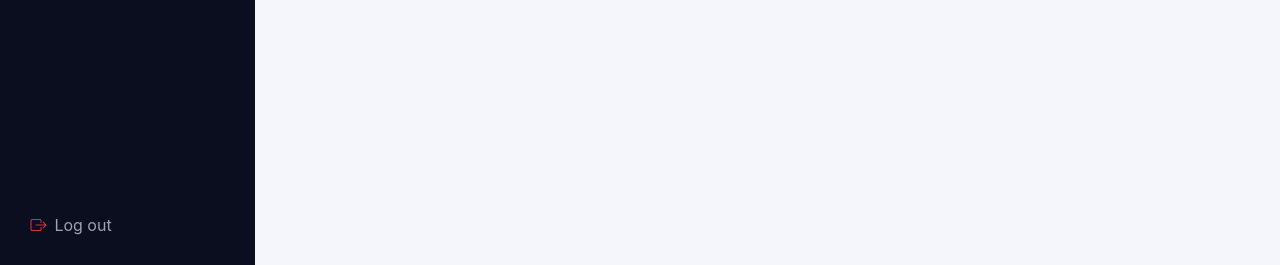
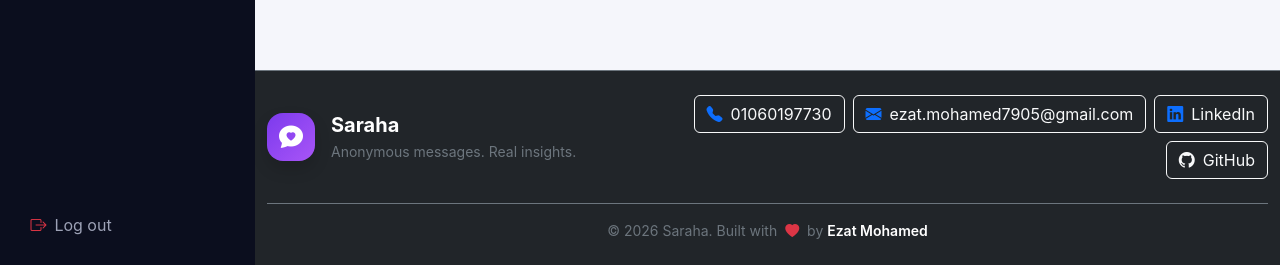
Before and after one commit to ezatmm5572/saraha-frontend, a Vue app: page /messages in a window 1280 px wide. Shown: the part 535-800 px from the top of the page. Built offline with nearby package versions, Linux system fonts and the light colour scheme; no server answers; sample sign-in values are in the browser's storage.

Commit message:
Add Bootstrap footer

```diff
--- /dev/null
+++ b/src/components/AppFooter.vue
@@ -0,0 +1,109 @@
+<template>
+    <footer class="app-footer mt-5 bg-dark text-white border-top border-secondary">
+
+        <div class="container py-4">
+
+            <div class="row align-items-center g-4">
+
+                <!-- Brand -->
+                <div class="col-12 col-lg-4">
+
+                    <div class="d-flex align-items-center gap-3">
+
+                        <div
+                            class="d-flex align-items-center justify-content-center rounded-4 text-white shadow"
+                            style="width: 48px; height: 48px; background: linear-gradient(135deg, #7c3aed, #a855f7);"
+                        >
+                            <i class="bi bi-chat-heart-fill fs-4"></i>
+                        </div>
+
+                        <div>
+                            <h5 class="mb-1 fw-bold">
+                                Saraha
+                            </h5>
+
+                            <p class="mb-0 text-secondary small">
+                                Anonymous messages. Real insights.
+                            </p>
+                        </div>
+
+                    </div>
+
+                </div>
+
+
+                <!-- Contact Links -->
+                <div class="col-12 col-lg-8">
+
+                    <div class="d-flex flex-wrap gap-2 justify-content-lg-end">
+
+                        <!-- Phone -->
+                        <a
+                            href="tel:01060197730"
+                            class="btn btn-outline-light d-flex align-items-center gap-2"
+                        >
+                            <i class="bi bi-telephone-fill text-primary"></i>
+                            <span>01060197730</span>
+                        </a>
+
+
+                        <!-- Email -->
+                        <a
+                            href="mailto:ezat.mohamed7905@gmail.com"
+                            class="btn btn-outline-light d-flex align-items-center gap-2"
+                        >
+                            <i class="bi bi-envelope-fill text-primary"></i>
+                            <span>ezat.mohamed7905@gmail.com</span>
+                        </a>
+
+
+                        <!-- LinkedIn -->
+                        <a
+                            href="https://www.linkedin.com/in/ezat7"
+                            target="_blank"
+                            rel="noopener noreferrer"
+                            class="btn btn-outline-light d-flex align-items-center gap-2"
+                        >
+                            <i class="bi bi-linkedin text-primary"></i>
+                            <span>LinkedIn</span>
+                        </a>
+
+
+                        <!-- GitHub -->
+                        <a
+                            href="https://github.com/ezatmm5572"
+                            target="_blank"
+                            rel="noopener noreferrer"
+                            class="btn btn-outline-light d-flex align-items-center gap-2"
+                        >
+                            <i class="bi bi-github"></i>
+                            <span>GitHub</span>
+                        </a>
+
+                    </div>
+
+                </div>
+
+            </div>
+
+
+            <!-- Bottom -->
+            <div class="border-top border-secondary mt-4 pt-3 text-center text-secondary small">
+
+                © {{ new Date().getFullYear() }} Saraha.
+                Built with
+
+                <i class="bi bi-heart-fill text-danger mx-1"></i>
+
+                by
+
+                <span class="text-white fw-semibold">
+                    Ezat Mohamed
+                </span>
+
+            </div>
+
+        </div>
+
+    </footer>
+</template>
--- a/src/components/AppLayout.vue
+++ b/src/components/AppLayout.vue
@@ -1,6 +1,7 @@
 <script setup>
 import AppSidebar from "./AppSidebar.vue"
 import MobileNav from "./MobileNav.vue"
+import AppFooter from "./AppFooter.vue"
 
 const user = JSON.parse(localStorage.getItem("user") || "{}")
 </script>
@@ -36,7 +37,37 @@
                 <slot />
             </div>
 
+            <AppFooter />
+
         </main>
 
     </div>
 </template>
+<style scoped>
+.layout {
+    display: flex;
+    min-height: 100vh;
+}
+
+.main {
+    flex: 1;
+    min-height: 100vh;
+
+    display: flex;
+    flex-direction: column;
+}
+
+.content {
+    flex: 1;
+}
+
+@media (max-width: 768px) {
+    .layout {
+        display: block;
+    }
+
+    .main {
+        width: 100%;
+    }
+}
+</style>
```
